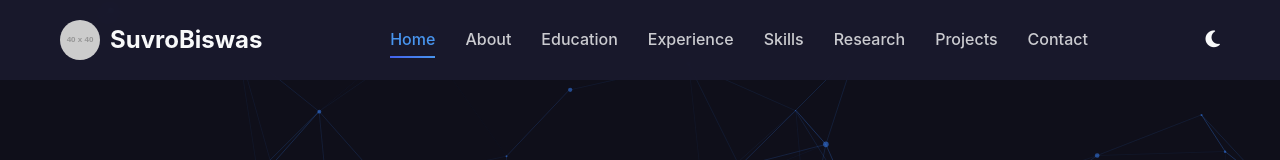
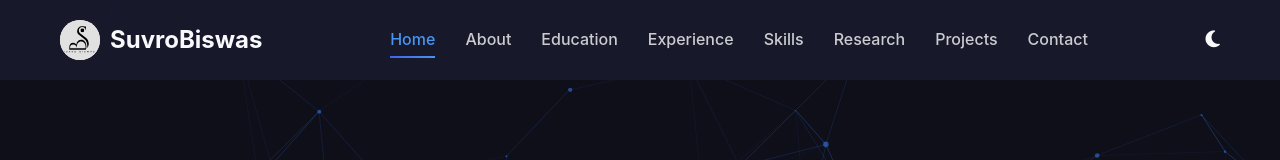
Before and after one commit to snighdho/professional_protfolio, a plain HTML site: page professional_protfolio-main/index.html in a window 1280 px wide. Shown: the top 160 px of the page. Drawn offline with nearby package versions, Linux system fonts and the light colour scheme; placeholder pictures from the web are drawn by us.

Commit message:
Update sb logo

```diff
--- a/professional_protfolio-main/index.html
+++ b/professional_protfolio-main/index.html
@@ -1292,7 +1292,7 @@
         <nav>
           <a href="#home" class="logo">
             <img
-              src="https://via.placeholder.com/40"
+              src="images/Suvro biswas.svg"
               alt="SB Logo"
               class="logo-img"
             />
```
